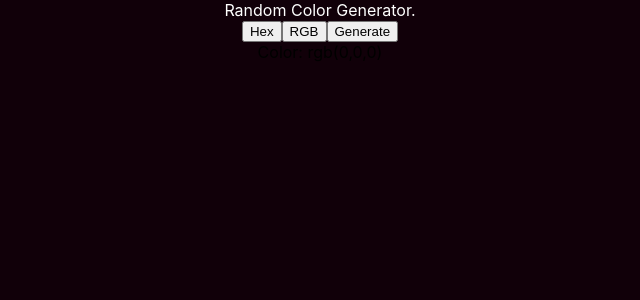
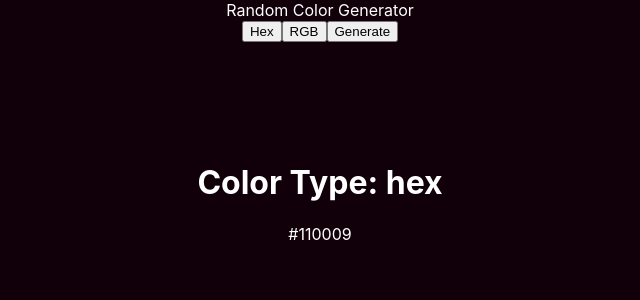
Before and after one commit to jabez-abija2399/React_projects, a React (Create React App) app in the folder random-color/: page / in a window 1280 px wide. Shown: the top 300 px of the page, without its empty margins (320-960 px from the left). Built offline with nearby package versions, Linux system fonts and the light colour scheme.

Commit message:
Enhance RandomColor component with improved color type handling and UI updates

```diff
--- a/random-color/src/components/rondomColor.jsx
+++ b/random-color/src/components/rondomColor.jsx
@@ -1,30 +1,37 @@
 import React, { useState } from "react";
 
 const RandomColor = () => {
-  const [hexColor, setHexColor] = useState("#110009");
-  const [rgbColor, setRgbColor] = useState("rgb(0,0,0)");
-  const [colorType, setColorType] = useState(hexColor);
+  const [hexColor, setHexColor] = useState("#110009"); // Default Hex color
+  const [rgbColor, setRgbColor] = useState("rgb(0,0,0)"); // Default RGB color
+  const [colorType, setColorType] = useState("hex"); // "hex" or "rgb"
 
- const handleHexRandom = () => {
+  // Generate a random Hex color
+  const handleHexRandom = () => {
     let hex = "#";
     const letters = "0123456789ABCDEF";
     for (let i = 0; i < 6; i++) {
       hex += letters[Math.floor(Math.random() * 16)];
     }
     setHexColor(hex);
+    setColorType("hex"); // Change the background to hex
   };
 
- const handleRgbRandom = () => {
+  // Generate a random RGB color
+  const handleRgbRandom = () => {
     const r = Math.floor(Math.random() * 256);
     const g = Math.floor(Math.random() * 256);
     const b = Math.floor(Math.random() * 256);
     setRgbColor(`rgb(${r},${g},${b})`);
+    setColorType("rgb"); // Change the background to rgb
   };
 
- const handleButton = () => {
-    {colorType === hexColor ? handleHexRandom() : handleRgbRandom()}
-
-
+  // Handle button click to generate random color
+  const handleButton = () => {
+    if (colorType === "hex") {
+      handleHexRandom();
+    } else {
+      handleRgbRandom();
+    }
   };
 
   return (
@@ -32,14 +39,17 @@ const RandomColor = () => {
       style={{
         width: "100vw",
         height: "100vh",
-        backgroundColor: colorType,
+        backgroundColor: colorType === "hex" ? hexColor : rgbColor,
       }}
     >
-      <div style={{ color: "white" }}>Random Color Generator.</div>
-      <button onClick={() => setColorType(hexColor)}>Hex</button>
-      <button onClick={() => setColorType(rgbColor)}>RGB</button>
+      <div style={{ color: "white" }}>Random Color Generator</div>
+      <button onClick={() => setColorType("hex")}>Hex</button>
+      <button onClick={() => setColorType("rgb")}>RGB</button>
       <button onClick={handleButton}>Generate</button>
-      <div>Color: {colorType === "hex" ? hexColor : rgbColor}</div>
+      <div style={{ color: "white", alignContent: "center",  margin: "100px"}}>
+        <h1>Color Type: {colorType} </h1>
+        {colorType === "hex" ? hexColor : rgbColor}
+      </div>
     </div>
   );
 };
```
